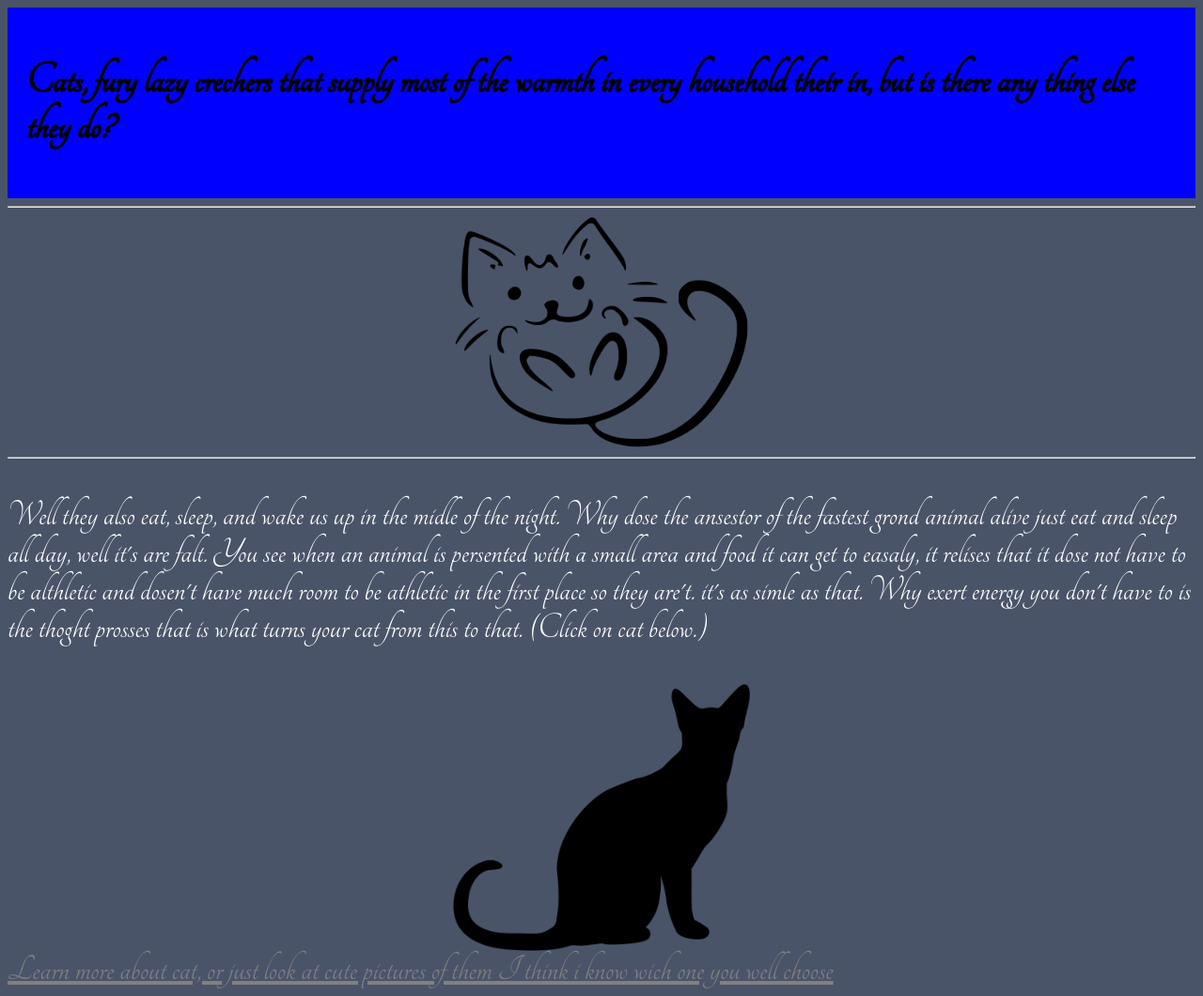
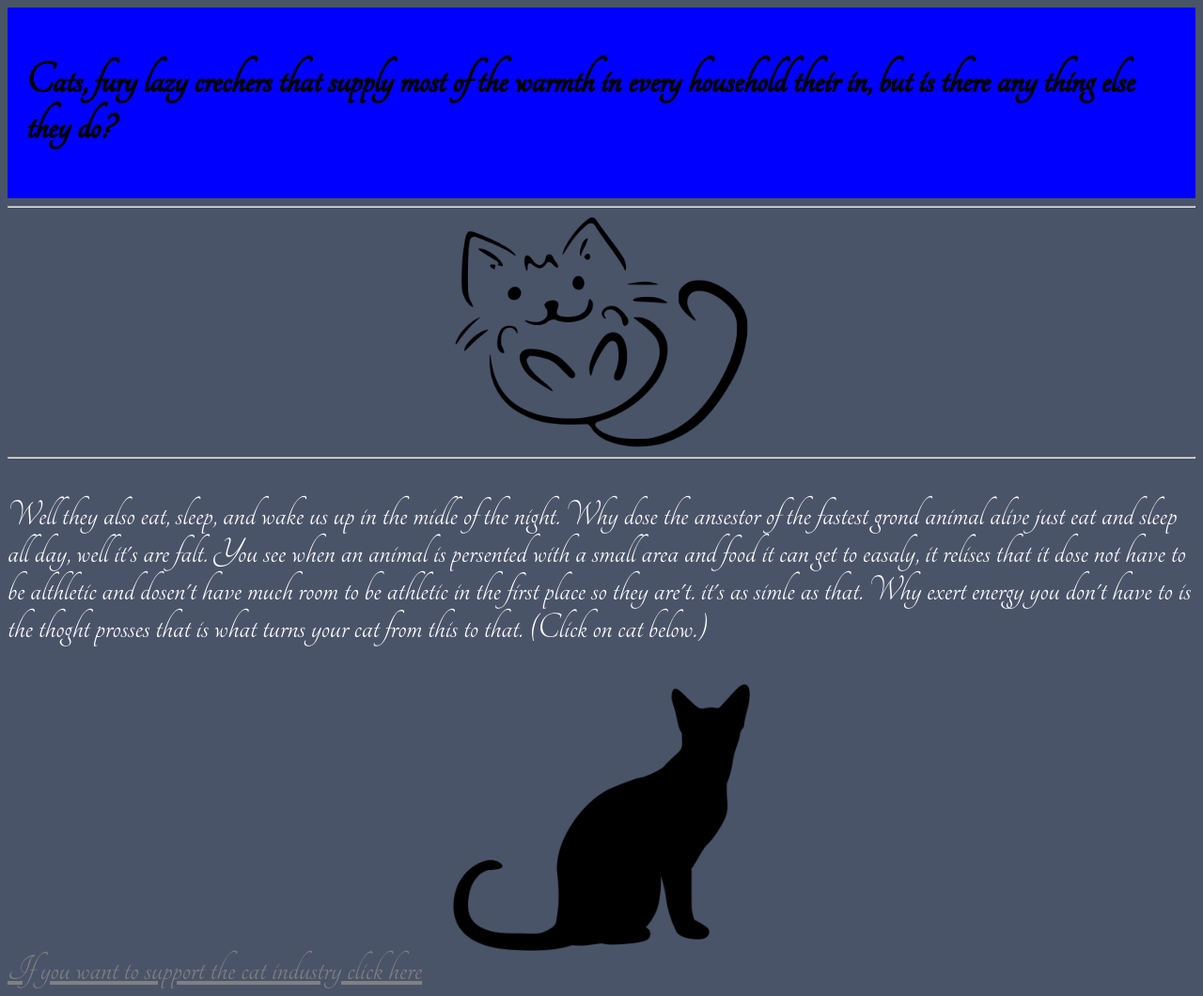
Before and after one commit to theitthe/theitthe.github.io, a plain HTML site: page index.html in a window 1280 px wide. Shown: the whole page at 94% size. Drawn offline with Linux system fonts and the light colour scheme.

Commit message:
Update index.html

```diff
--- a/index.html
+++ b/index.html
@@ -39,7 +39,7 @@ Why exert energy you don't have to is the thoght prosses that is what turns your
 <img onClick="mouseOver();" id = "growing_cat" src="image2.png">
 
 
-<a id="link" href="http://cats.com/">Learn more about cat, or just look at cute pictures of them I think i know wich one you well choose</a>
+<a id="link" href="http://cats.com/">If you want to support the cat industry click here</a>
 
 
 
```
